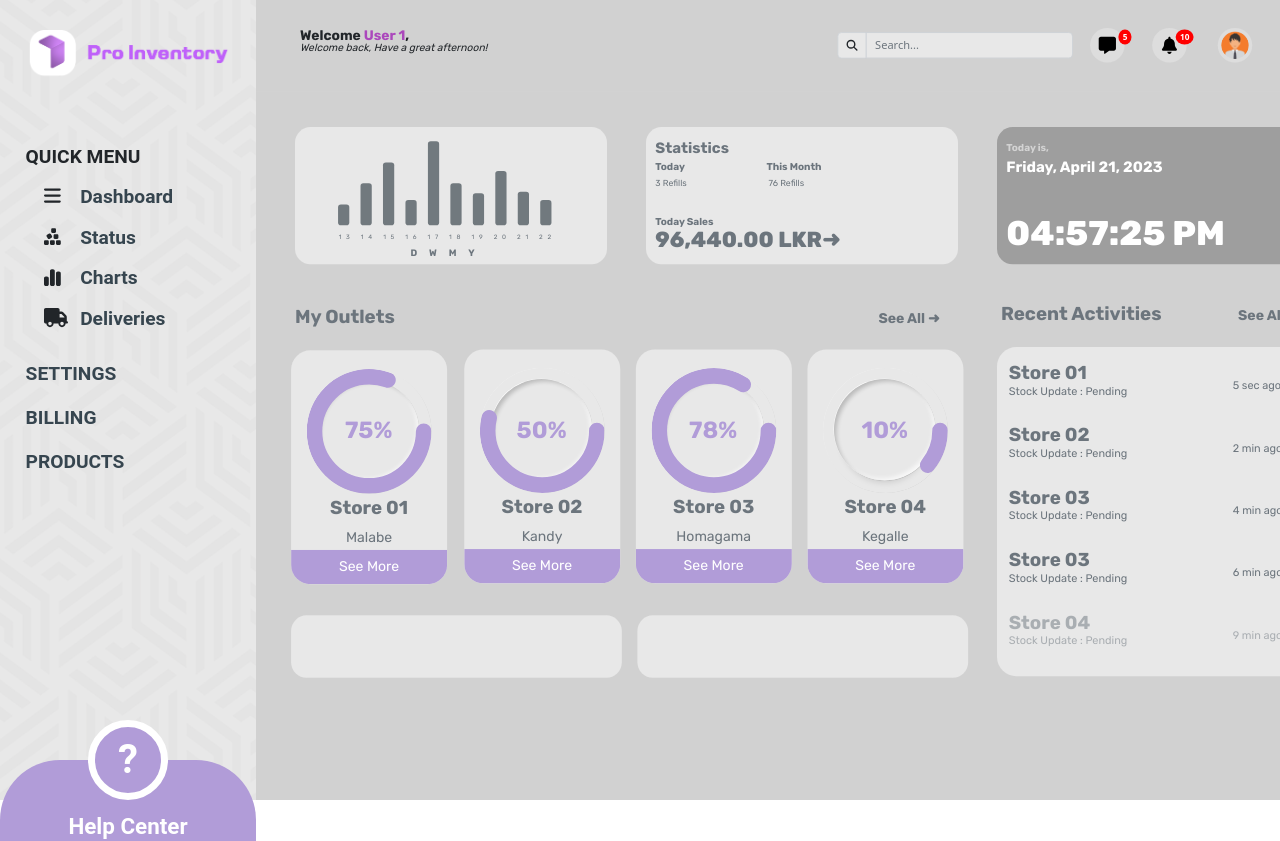
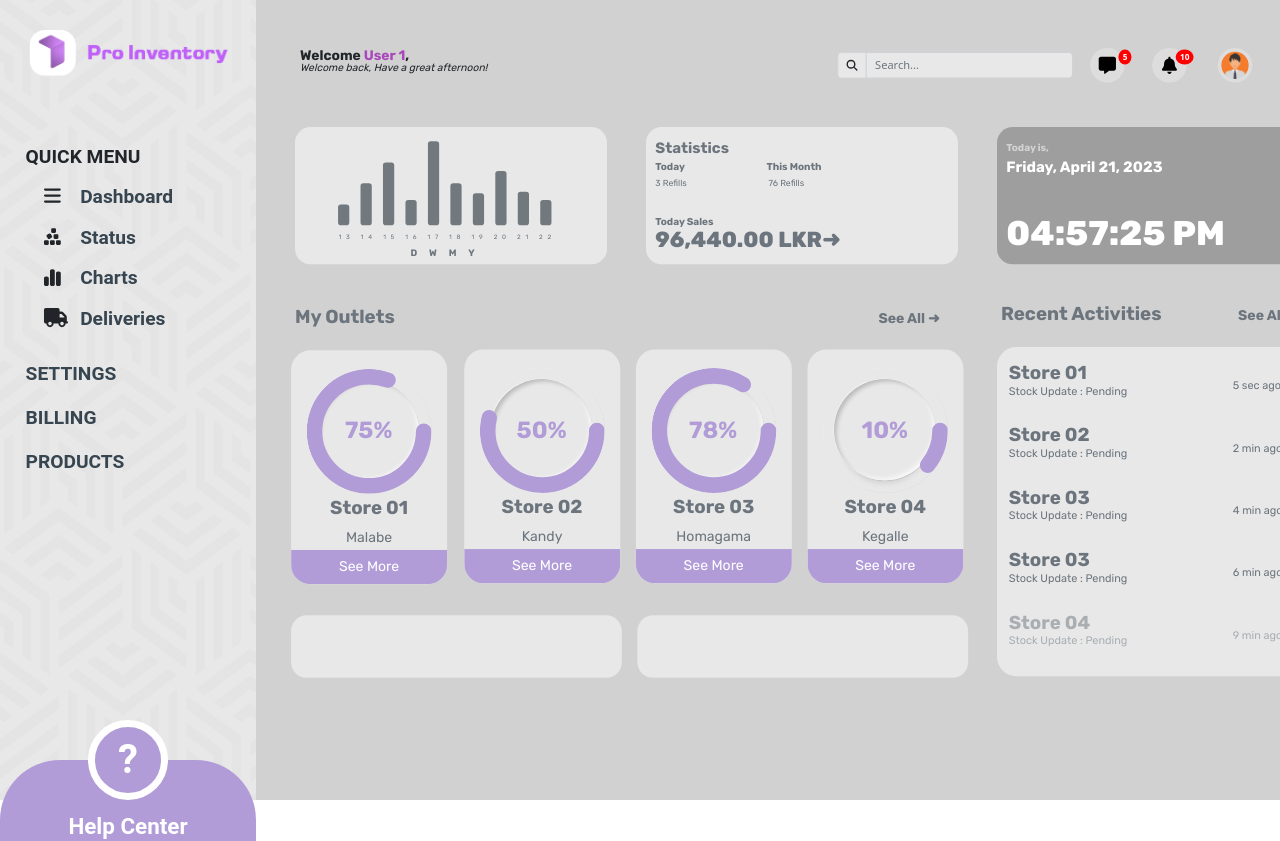
Before and after one commit to ProInventory/Warehouse-frontend, a React (Create React App) app: page /home in a window 1280 px wide. Shown: the top 841 px of the page. Built offline with nearby package versions, Linux system fonts and the light colour scheme; grey boxes are pictures that could not be loaded.

Commit message:
fixed scaling issues
Co-Authored-By: L4Y3R <105732109+L4Y3R@users.noreply.github.com>
Co-Authored-By: Tharindu N. Madhusanka <mail@tharindu.dev>

```diff
--- a/src/components/common/navBar.jsx
+++ b/src/components/common/navBar.jsx
@@ -160,6 +160,9 @@ const Container = styled.div`
 		width: 135%;
 		transform-origin: top left;
 		transform: scale(0.69) translate(1%, 25%);
+		position: relative;
+		top: 20px;
+		left: 0px;
 	}
 `;
 
```
